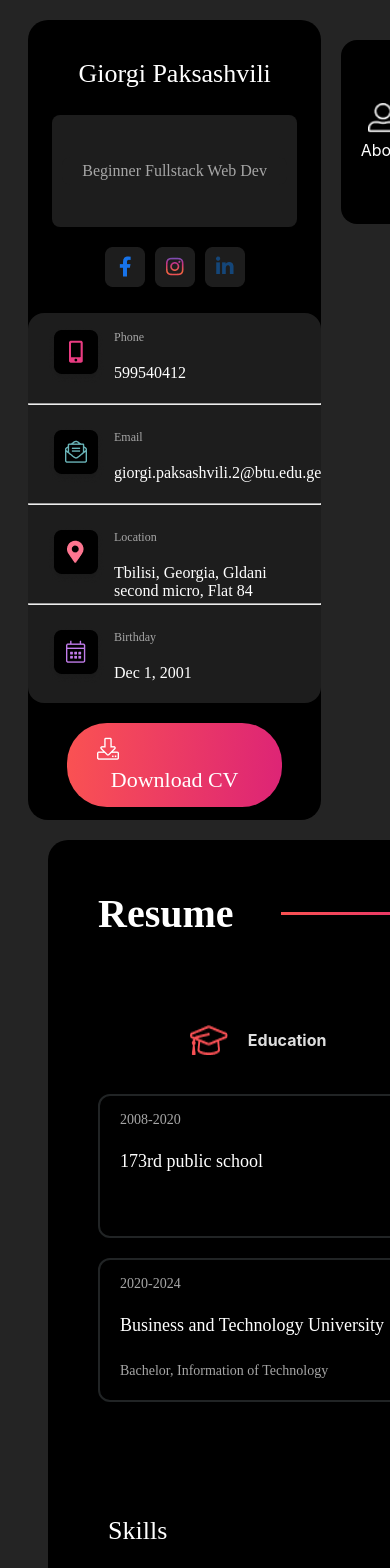
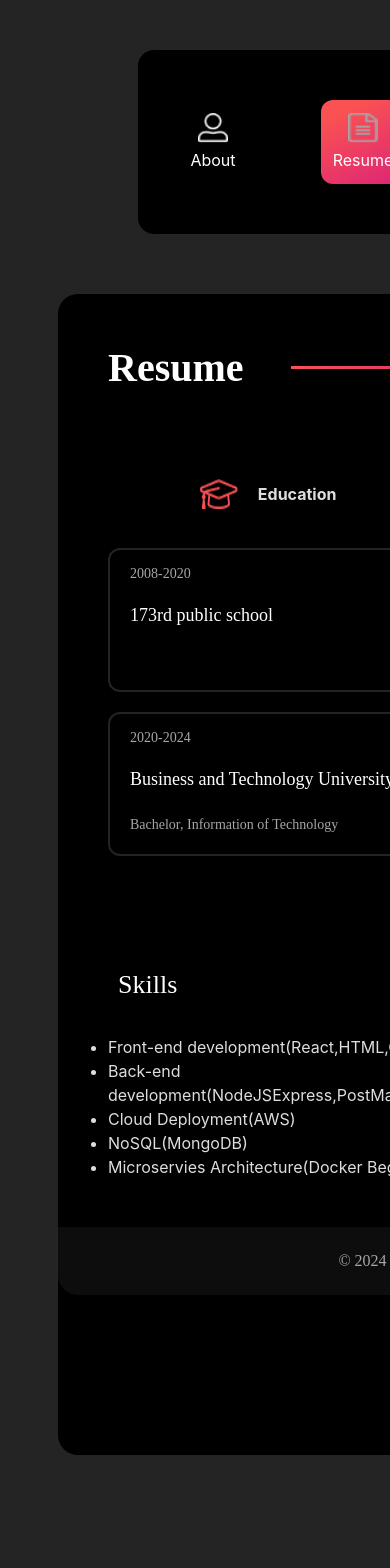
Before and after one commit to Gpaqsa/react-portfolio, a React (Vite) app: page /Resume in a window 390 px wide. Shown: the top 1568 px of the page. After the commit the page ends 1455 px from the top, so only its background shows below. Built offline with nearby package versions, Linux system fonts and the light colour scheme.

Commit message:
Adit mobile response

```diff
--- a/src/App.css
+++ b/src/App.css
@@ -2,9 +2,17 @@
   width: 100vw;
   height: 100vh;
 
-  display: column;
+  display: flex;
+  flex-direction: column;
   margin: 20px;
   justify-content: center;
+}
+.app-block-top {
+  display: flex;
+  width: 100%;
+  height: auto;
+  justify-content: space-between;
+  margin: 10px;
 }
 
 .app-block {
@@ -12,6 +20,9 @@
   justify-content: space-between;
   max-width: 100%;
   max-height: 100%;
+
+  display: flex;
+  flex-direction: column;
 }
 
 .pages-block {
@@ -23,3 +34,36 @@
   height: 1161px;
   border-radius: 16px;
 }
+
+@media only screen and (max-width: 600px) {
+  .app {
+    width: 100%;
+    height: 100%;
+    margin: 20px;
+    justify-content: center;
+  }
+
+  .app-block-top {
+    width: 100%;
+    justify-content: center;
+    margin: 10px;
+    flex-direction: column-reverse;
+  }
+
+  .app-block {
+    display: flex;
+    justify-content: center;
+    max-width: 100%;
+    max-height: 100%;
+    flex-direction: column;
+  }
+
+  .pages-block {
+    display: flex;
+    flex-wrap: wrap;
+    max-height: calc(100vh - 40px);
+    width: 100%;
+    border-radius: 16px;
+    margin: 10px;
+  }
+}
--- a/src/App.jsx
+++ b/src/App.jsx
@@ -13,9 +13,11 @@ function App() {
   return (
     <div className="app">
       <div className="app-block">
+        <div className="app-block-top">
           <PersonalInfo />
           <Navbar />
         </div>
+
         <div className="pages-block">
           <Routes>
             <Route path="/" element={<About />} />
@@ -25,6 +27,7 @@ function App() {
           </Routes>
         </div>
       </div>
+    </div>
   );
 }
 
--- a/src/components/Navbar.css
+++ b/src/components/Navbar.css
@@ -38,3 +38,11 @@
 .navbar-menu span {
   margin-top: 5px;
 }
+
+
+@media  only screen and (max-width: 600px) {
+  .navbar-menu {
+    position: relative;
+    left: 80px;
+  }
+}
--- a/src/components/PersonalInfo.css
+++ b/src/components/PersonalInfo.css
@@ -308,3 +308,29 @@ button {
   font-weight: 500;
   line-height: normal;
 }
+
+@media only screen and (max-width: 600px) {
+ .personalInfo-block {
+  width: 100%; /* Set width of the container */
+  display: flex;
+  flex-direction: column;
+  justify-content: center;
+  align-items: center;
+  position: relative;
+}
+
+.personalInfo-content {
+  width: 100%; /* Occupy 100% width of the parent container */
+  max-width: 400px;
+  border-radius: 20px;
+  background: #000;
+  display: flex;
+  flex-direction: column;
+  justify-content: center;
+  align-items: center;
+
+  display: none;
+}
+
+
+}
--- a/src/pages/About.css
+++ b/src/pages/About.css
@@ -234,10 +234,29 @@ footer span {
 }
 
 footer {
-  margin-top: 20px;
+  display: flex;
+  justify-content: baseline;
+  align-items: center;
   text-align: center;
+  width: 100%;
+  height: 100%;
 }
 
 footer span {
   font-size: 14px;
+  color: #A6A6A6;
+text-align: center;
+font-family: Poppins;
+font-size: 16px;
+font-style: normal;
+font-weight: 400;
+line-height: 28px; /* 175% */
 }
+
+@media only screen and (max-width: 600px) {
+ .about-box {
+    margin-right: 50px;
+ }
+
+
+}
--- a/src/pages/Resume.css
+++ b/src/pages/Resume.css
@@ -115,7 +115,7 @@ footer {
   display: flex;
   justify-content: center;
   align-items: center;
-  top: 10rem;
+  top: 2rem;
 
 }
 
```
Lines whose indentation alone changed are shown as unchanged.
